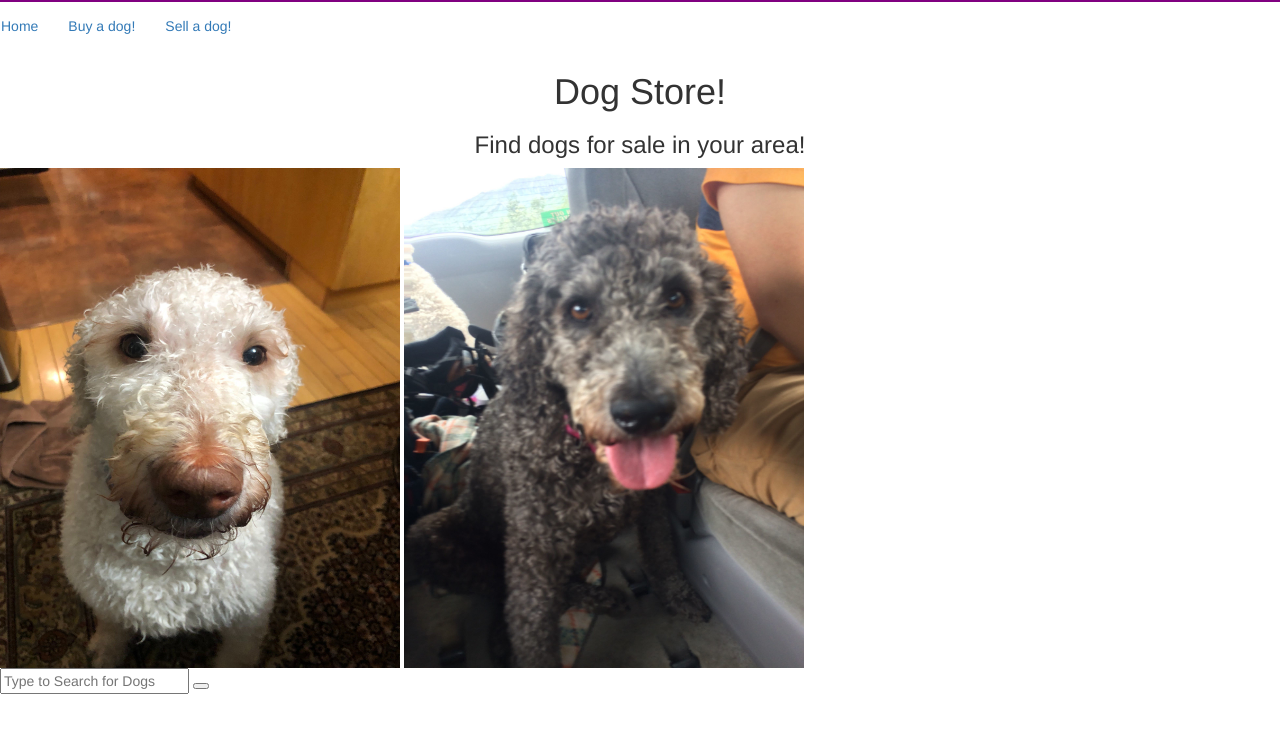
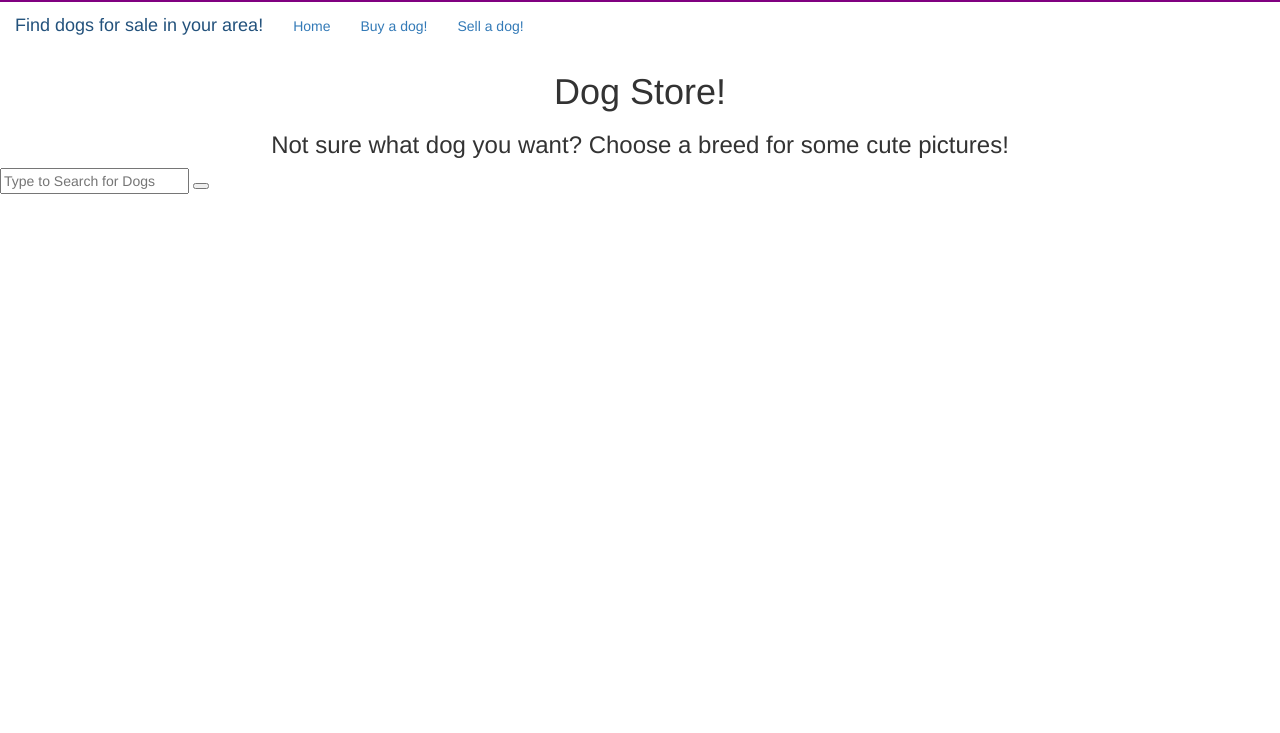
Before and after one commit to Beck-Haywood/Dog-Store, a Flask app: template templates/index.html in a window 1280 px wide. Shown: the top 733 px of the page. Run offline with Flask 2, Linux system fonts and the light colour scheme; the template is opened without the code that fills it, so the values that code supplies are empty; some libraries are stand-ins or nearby versions.

Commit message:
updated nav bar and added intructions for dogapi

```diff
--- a/app.py
+++ b/app.py
@@ -97,6 +97,7 @@ def index():
         print(dogs)
     else:
         dogs = "https://www.pexels.com/photo/adorable-animal-breed-canine-356378/"
+
     return render_template('index.html', doginfo=doginfo.find(), dogs = dogs)
 
 
--- a/templates/index.html
+++ b/templates/index.html
@@ -3,9 +3,10 @@
 {% block content %}
 <h1 class="text-center">Dog Store!</h1>
 
-<h3 class="text-center">Find dogs for sale in your area!</h3>
-<img src="/static/image_from_ios.jpg" height="500" width="400"/>
+<h3 class="text-center">Not sure what dog you want? Choose a breed for some cute pictures!</h3>
+<!--<img src="/static/image_from_ios.jpg" height="500" width="400"/>
 <img src="/static/image_from_ios-1.jpg" height="500" width="400"/>
+-->
 <div class = "search-box">
     <form action = '/'>
         <input class="search-txt" name="query" type="query" placeholder="Type to Search for Dogs"/>
--- a/templates/partials/navbar.html
+++ b/templates/partials/navbar.html
@@ -15,7 +15,7 @@
 </nav>
 -->
 <div class="navbar navbar-static-top ">
-    <!--<a class="navbar-brand" href="#">Title</a> -->
+    <a class="navbar-brand">Find dogs for sale in your area!</a>
     <div class= "row">
         <div style="border:1px solid purple;text-align:center;" class="col-4 col-offset-4">
             <ul class="nav navbar-nav">
```
Also changed, not shown: templates/sell_dogs.html (added).
